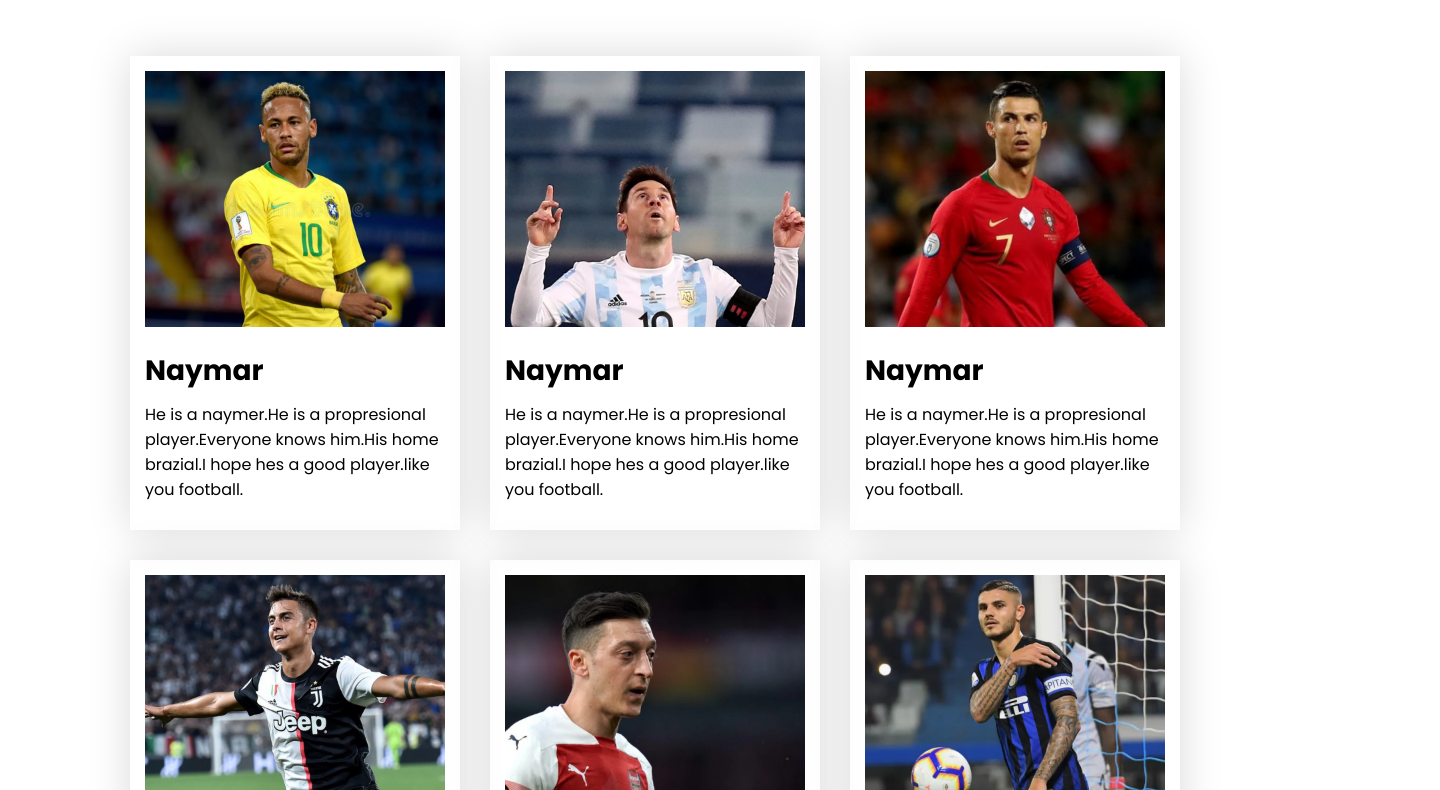
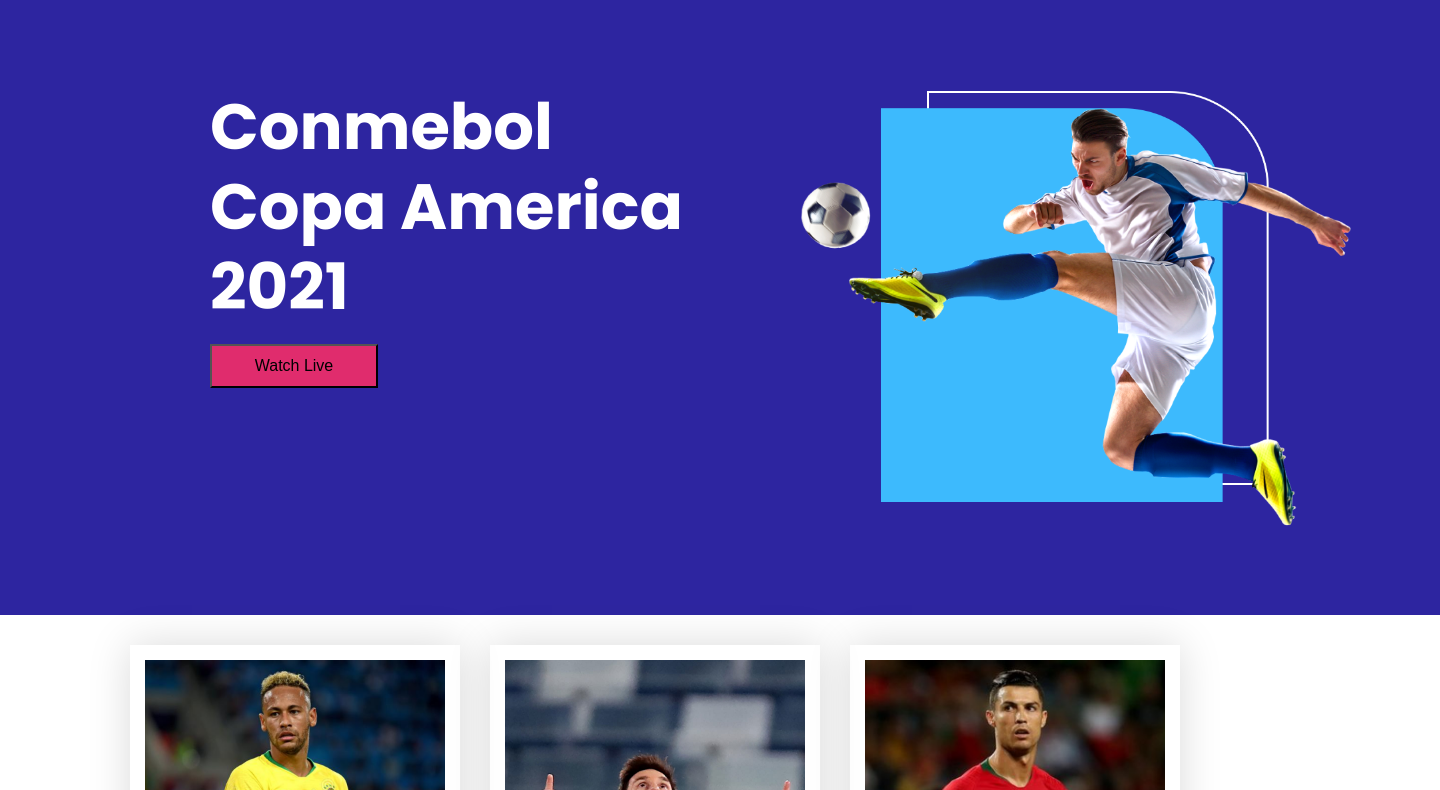
Before and after one commit to jasim741891/Assignment-02, a plain HTML site: page index.html in a window 1280 px wide. Shown: the part 62-852 px from the top of the page, 1440 px wide, since content can reach past the window. Drawn offline with Linux system fonts and the light colour scheme.

Commit message:
header complet

```diff
--- a/css/style.css
+++ b/css/style.css
@@ -14,8 +14,15 @@ body{
 
 .flex{
     display: flex;
-    flex-direction:row-reverse;
-
+}
+.item-center{
+    align-items: center;
+}
+.justify-center{
+    justify-content: center;
+}
+.justify-between{
+    justify-content: space-between;
 }
 
 .grid{
@@ -27,15 +34,50 @@ body{
     width: 1050px;
     padding: 0 15px;
     margin: 0 auto;
-    margin-top: 70px;
+
 }
 
 
-/* opsonal */
+/* header style strat */
 
-.top-bar h1{
-    background-color: blue;
+.Top-banner{
+    background-color: #2D25A0;
+    width: 1440px;
+    height: 677px;
+    margin-bottom: 30px;
 }
+
+.banner .banner-Left h1{
+    margin-right: 102px;
+    width: 485px;
+    height: 230px;
+    font-weight: bold;
+    font-size: 64px;
+    line-height: 80px;
+    color: #FFFFFF
+}
+.banner-button button{
+    width: 168px;
+    height: 44px;
+    margin-top: 27px;
+    font-weight: 500;
+    font-size: 16px;
+    line-height: 24px;
+    background-color: #E02C6D;
+}
+
+
+.banner-thiemlain img{
+    width: 556.01px;
+    height: 438px;
+    margin-top: 153px;
+}
+.banner-button button:hover{
+    background-color: cornsilk;
+}
+
+
+
 /* section-01 Top-player strat */
 
 .players{
--- a/index.html
+++ b/index.html
@@ -14,11 +14,35 @@
 </head>
 
 <body>
-    <header>
-        <div class="top-bar">
-            <h1>jsdim uddin</h1>
+    <!-- header part start -->
+
+    <header class="Top-banner">
+        <div class="container">
+            <div class="head-banners">
+                <div class="banner flex item-center">
+                    <div class="banner-Left">
+                        <h1>Conmebol
+                            Copa America
+                            2021
+                        </h1>
+                        <div class="banner-button">
+                            <button>Watch Live</button>
+                        </div>
+                    </div>
+                    <div class="banner-rigth">
+                        <div class="banner-thiemlain">
+                            <img src="image/banner.png" alt="">
+                        </div>
+                    </div>
+                </div>
+            </div>
         </div>
+
+
     </header>
+
+    <!-- header part end -->
+
     <main>
 
 
```
